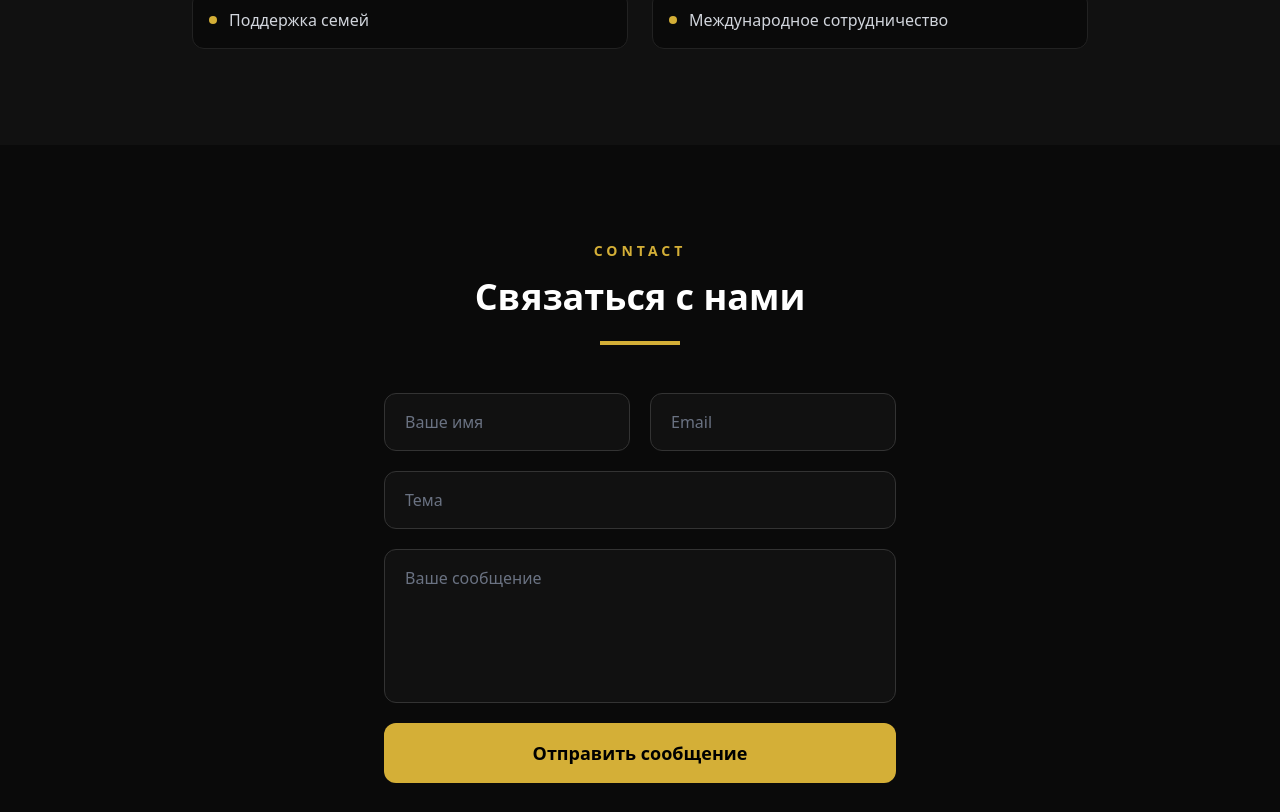
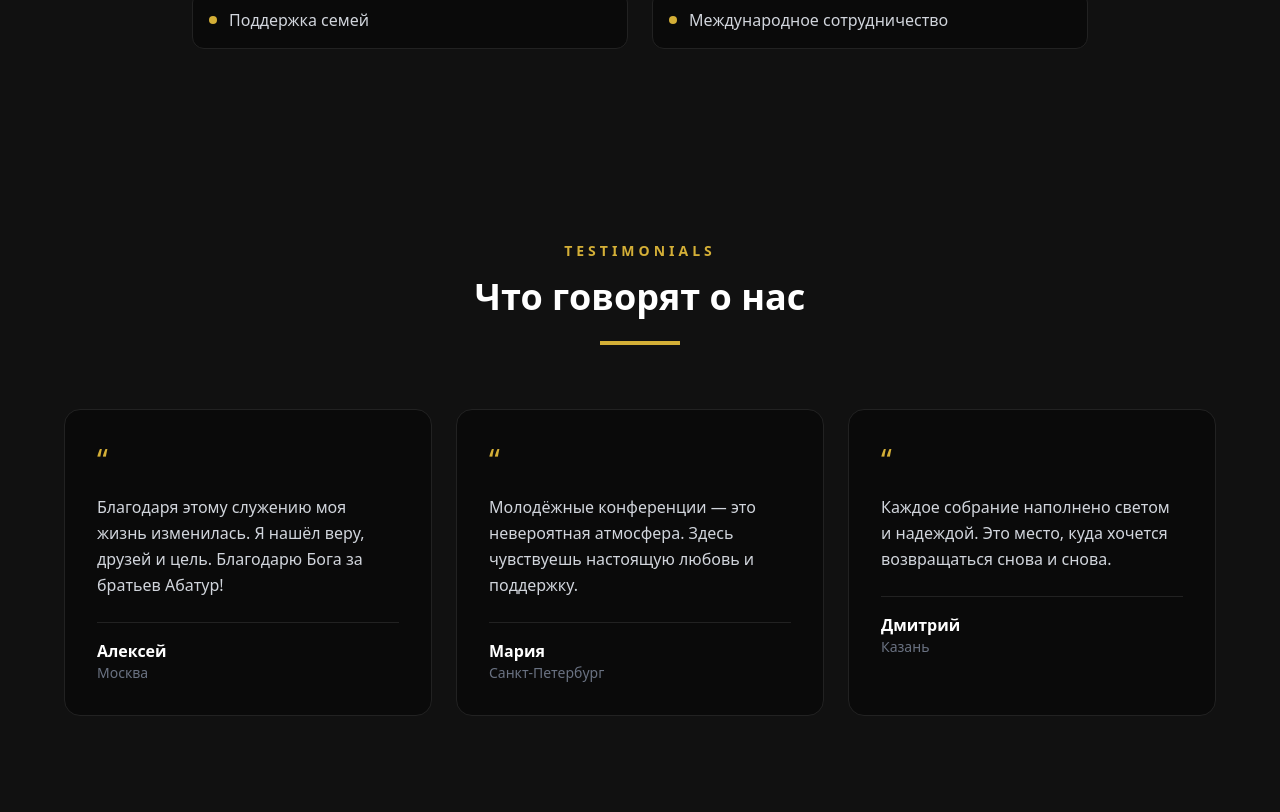
Before and after one commit to oabaturov-ops/abatur-brothers-ministries, a Next.js app: page / in a window 1280 px wide. Shown: the part 3128-3940 px from the top of the page. Built offline with nearby package versions, Linux system fonts and the light colour scheme.

Commit message:
Added team, events, testimonials, daily scripture

```diff
--- a/src/app/page.tsx
+++ b/src/app/page.tsx
@@ -270,7 +270,44 @@ export default function Home() {
           </div>
         </div>
       </section>
-
+      {/* Отзывы */}
+      <section className="py-24 px-6 bg-[#111]">
+        <div className="max-w-6xl mx-auto">
+          <div className="text-center mb-16">
+            <div className="text-[#d4af37] text-sm font-bold tracking-[4px] uppercase mb-4">Testimonials</div>
+            <h2 className="text-4xl font-bold mb-6">Что говорят о нас</h2>
+            <div className="w-20 h-1 bg-[#d4af37] mx-auto"></div>
+          </div>
+          <div className="grid md:grid-cols-3 gap-6">
+            {[
+              {
+                text: 'Благодаря этому служению моя жизнь изменилась. Я нашёл веру, друзей и цель. Благодарю Бога за братьев Абатур!',
+                name: 'Алексей',
+                city: 'Москва',
+              },
+              {
+                text: 'Молодёжные конференции — это невероятная атмосфера. Здесь чувствуешь настоящую любовь и поддержку.',
+                name: 'Мария',
+                city: 'Санкт-Петербург',
+              },
+              {
+                text: 'Каждое собрание наполнено светом и надеждой. Это место, куда хочется возвращаться снова и снова.',
+                name: 'Дмитрий',
+                city: 'Казань',
+              },
+            ].map((review, i) => (
+              <div key={i} className="bg-[#0a0a0a] border border-[#222] rounded-2xl p-8 hover:border-[#d4af37]/30 transition-colors">
+                <div className="text-[#d4af37] text-3xl mb-4">&ldquo;</div>
+                <p className="text-gray-300 leading-relaxed mb-6">{review.text}</p>
+                <div className="border-t border-[#222] pt-4">
+                  <div className="font-bold">{review.name}</div>
+                  <div className="text-gray-500 text-sm">{review.city}</div>
+                </div>
+              </div>
+            ))}
+          </div>
+        </div>
+      </section>
             {/* Контакты */}
       <section id="contacts" className="py-24 px-6">
         <div className="max-w-2xl mx-auto text-center">
```
